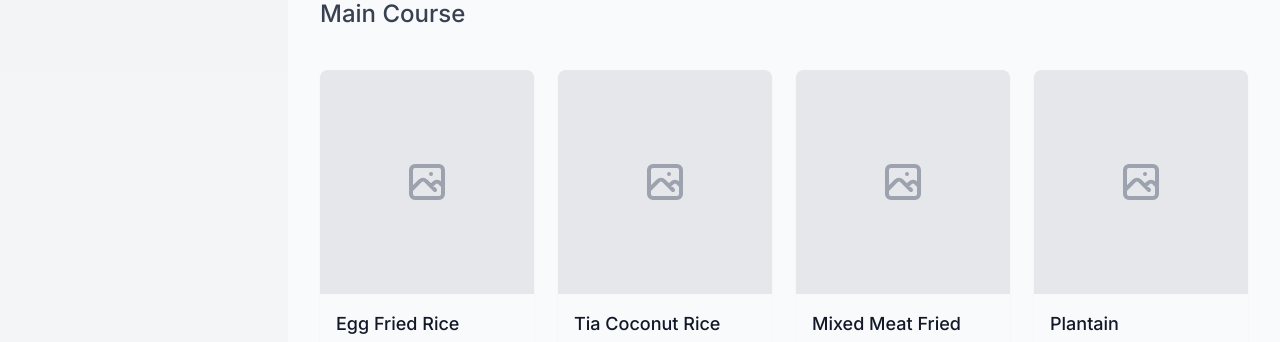
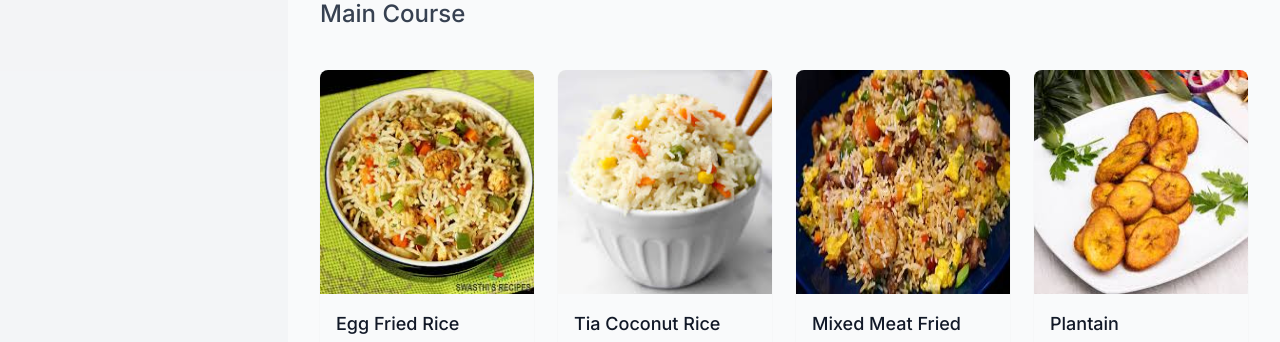
Before and after one commit to Beekay23/Lesukaa, a Next.js app: page / in a window 1280 px wide. Shown: the part 606-948 px from the top of the page. Built offline with nearby package versions, Linux system fonts and the light colour scheme.

Commit message:
feat: add product images

```diff
--- a/package.json
+++ b/package.json
@@ -23,7 +23,12 @@
     "eslint": "^9",
     "eslint-config-next": "15.3.0",
     "postcss": "^8.5.3",
+    "puppeteer": "^24.6.1",
+    "puppeteer-extra": "^3.3.6",
+    "puppeteer-extra-plugin-stealth": "^2.11.2",
+    "sharp": "^0.34.1",
     "tailwindcss": "^3",
+    "ts-node": "^10.9.2",
     "typescript": "^5"
   }
 }
--- a/src/app/page.tsx
+++ b/src/app/page.tsx
@@ -32,7 +32,8 @@ export default function Home() {
         items: category.items.map((item, index) => ({
           id: `food-${category.title}-${index}`,
           name: item.name,
-          price: item.price
+          price: item.price,
+          imageURL: item.imageURL,
         }))
       }))
     },
@@ -43,7 +44,8 @@ export default function Home() {
         items: category.items.map((item, index) => ({
           id: `drinks-${category.title}-${index}`,
           name: item.name,
-          price: item.price
+          price: item.price,
+          imageURL: item.imageURL,
         }))
       }))
     }
--- a/src/components/grid-list/index.tsx
+++ b/src/components/grid-list/index.tsx
@@ -1,8 +1,11 @@
 "use client";
 
 import React from "react";
+import Image from "next/image";
+import { toSlug } from "@/lib/products";
 
 export interface CardProps {
+  imageURL?: string;
   name: string;
   price?: number;
   slug?: string;
@@ -29,11 +32,22 @@ export const GridList: React.FC<GridListProps> = ({ items = [] }) => {
 };
 
 const Card: React.FC<{ item: CardProps }> = ({ item }) => {
+  console.log(item)
   if (!item) return null;
 
   return (
     <div className="overflow-hidden rounded-lg shadow-sm hover:shadow-md transition-shadow duration-200">
       <div className="relative h-40 sm:h-48 md:h-56 overflow-hidden bg-gray-100">
+        {item.imageURL ? (
+          <Image
+            src={item.imageURL}
+            alt={item.name}
+            height={500}
+            width={500}
+            loading="lazy"
+            className="h-full"
+          />
+        ) : (
           <div className="absolute h-full w-full flex items-center justify-center bg-gray-200">
             <svg
               className="w-10 h-10 sm:w-12 sm:h-12 text-gray-400"
@@ -49,6 +63,7 @@ const Card: React.FC<{ item: CardProps }> = ({ item }) => {
               />
             </svg>
           </div>
+        )}
       </div>
       <div className="p-3 sm:p-4">
         <h3 className="text-base sm:text-lg font-medium text-gray-900 line-clamp-2">
--- a/src/components/header/index.tsx
+++ b/src/components/header/index.tsx
@@ -181,12 +181,12 @@ const MobileMenu: React.FC<MobileMenuProps> = ({
         <CloseIcon className="text-gray-700" />
       </button>
 
-      <nav className="mt-8 space-y-2">
+      <nav className="mt-8 space-y-1">
         {phoneNumbers.map((number, index) => (
           <a
             key={index}
             href={`tel:${number.replace(/\s+/g, "")}`}
-            className="flex items-center gap-2 font-medium text-base py-2"
+            className="flex items-center gap-2 font-medium text-sm py-2"
           >
             <span className="text-[#a2a2a2]">{number}</span>
           </a>
--- a/src/lib/products.tsx
+++ b/src/lib/products.tsx
@@ -4,6 +4,7 @@ import { drinks } from "@/data/drinks";
 export interface Category {
   title: string;
   items: Array<{
+    imageURL: string;
     name: string;
     price: number;
   }>;
```
Also changed, not shown: 1 other file (tests, documents, lock files or other folders). Lines whose indentation alone changed are shown as unchanged.
